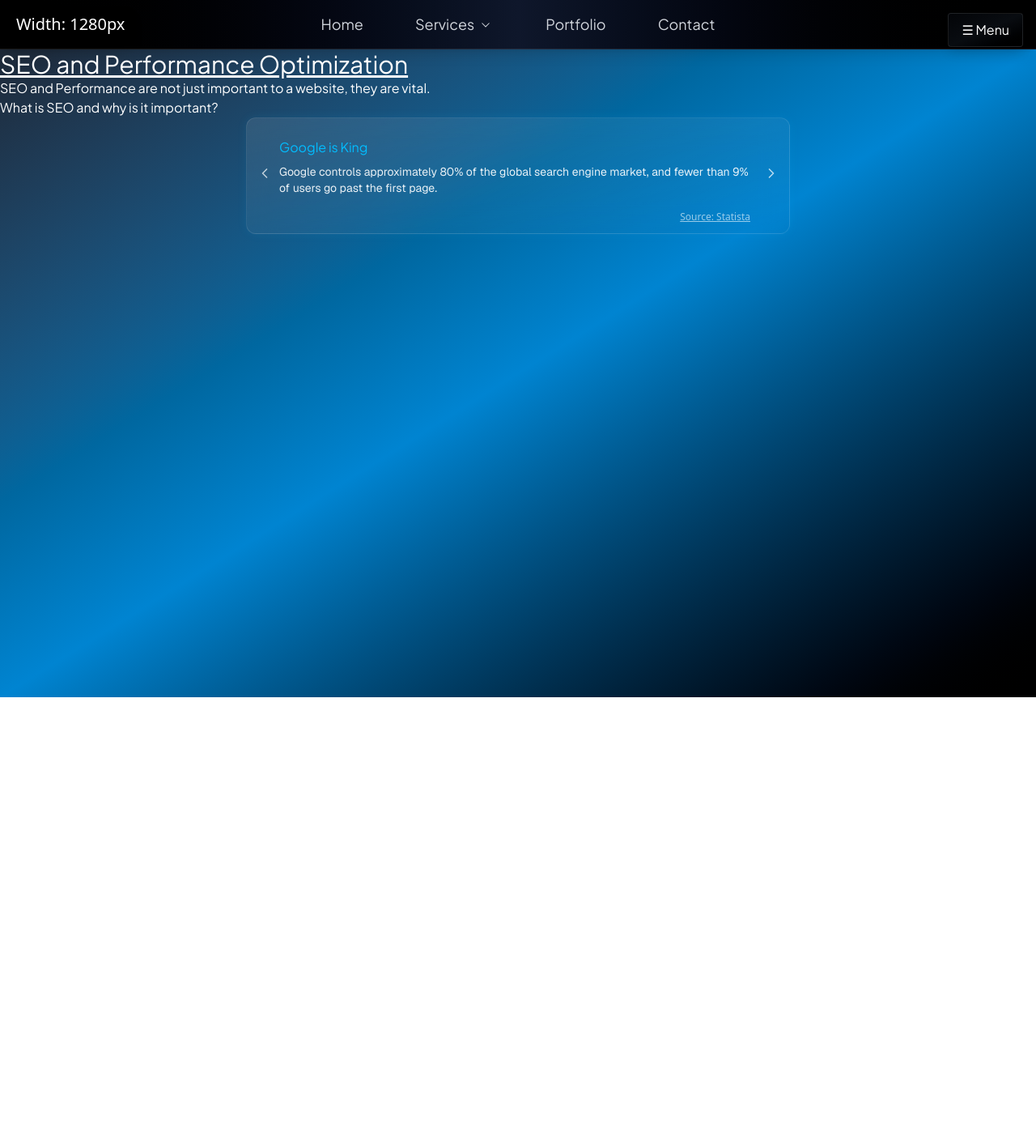
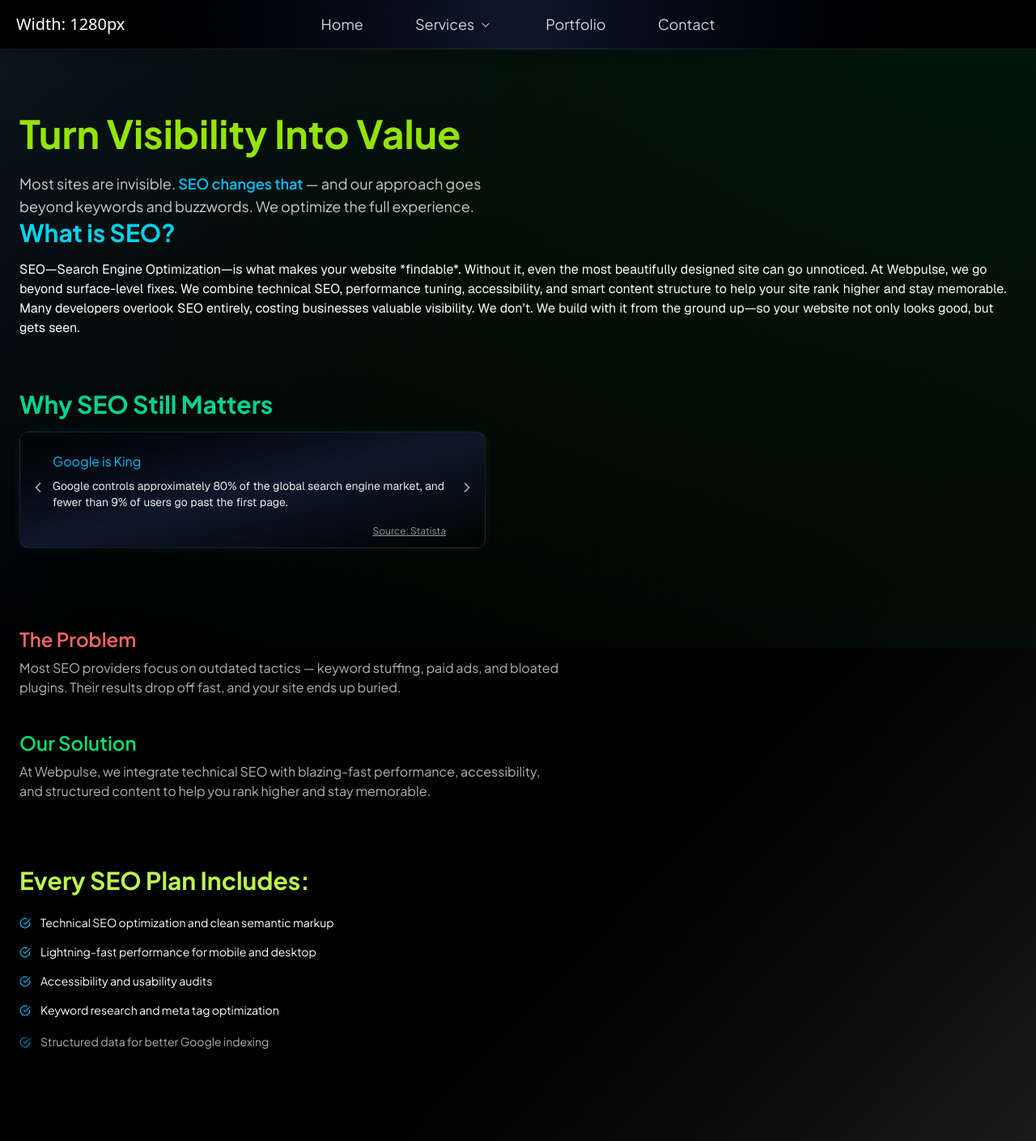
Before and after one commit to Ryan9698/webpulsedesigns, a Next.js app in the folder webpulsedesigns/: page /solutions/seo in a window 1280 px wide. Shown: the whole page at 81% size. Before the commit the page ends 861 px from the top, so only its background shows below. Built offline with nearby package versions, Linux system fonts and the light colour scheme.

Commit message:
Edits to Web Design page and relevant components. Styling changes and enhancements

```diff
--- a/webpulsedesigns/src/app/solutions/seo/page.jsx
+++ b/webpulsedesigns/src/app/solutions/seo/page.jsx
@@ -1,29 +1,94 @@
+'use client';
+
 import { seoFacts } from '@/app/data';
-import { FactCarousel } from '@/components/general';
+import {
+  FactCarousel,
+  Highlight,
+  AnimatedChecklist,
+} from '@/components/general';
 
 export default function SeoAndPerformance() {
   return (
-    <div className="bg-gradient-to-br min-h-screen from-gray-800 via-sky-600 to-black">
-      <section>
-        <h1 className="font-jakartaSans text-white text-3xl underline">
-          SEO and Performance Optimization
+    <div className="bg-gradient-to-br from-[#0b0f19] via-black to-[#1a1a1a] text-white font-jakartaSans px-6 py-20">
+      {/* Radial Accent */}
+      <div className="absolute inset-0 z-0 bg-[radial-gradient(ellipse_at_top_right,_rgba(34,197,94,0.12),_transparent)] pointer-events-none" />
+
+      <section className="flex flex-col justify-start w-1/2 space-y-6">
+        <h1 className="text-4xl md:text-5xl font-bold text-lime-400">
+          Turn Visibility Into Value
         </h1>
-        <p className="font-jakartaSans text-white">
-          SEO and Performance are not just important to a website, they are
-          vital.
+        <p className="text-white/80 text-lg max-w-3xl">
+          Most sites are invisible.{' '}
+          <Highlight variant="blue">SEO changes that</Highlight> — and our
+          approach goes beyond keywords and buzzwords. We optimize the full
+          experience.
         </p>
       </section>
-      {/* Maybe an animation or carousel - What is SEO (facts)*/}
-      <section>
-        <h2 className="font-jakartaSans text-white">
-          What is SEO and why is it important?
+
+      <section className="">
+        <h2 className="text-3xl font-bold text-cyan-400 mb-4 font-jakartaSans">
+          What is SEO?
         </h2>
-        {/* SEO and content here */}
+        <p className="font-geist">
+          SEO—Search Engine Optimization—is what makes your website *findable*.
+          Without it, even the most beautifully designed site can go unnoticed.
+          At Webpulse, we go beyond surface-level fixes. We combine technical
+          SEO, performance tuning, accessibility, and smart content structure to
+          help your site rank higher and stay memorable. Many developers
+          overlook SEO entirely, costing businesses valuable visibility. We
+          don’t. We build with it from the ground up—so your website not only
+          looks good, but gets seen.
+        </p>
+      </section>
+
+      {/* Facts Carousel */}
+      <section className="max-w-screen-xl mx-auto mt-16">
+        <h2 className="text-3xl font-bold text-emerald-400 mb-4">
+          Why SEO Still Matters
+        </h2>
         <FactCarousel data={seoFacts} />
       </section>
 
-      <section>
-        {/* Emphasizing importance of SEO, what it is I do and why it is different than other competitors. */}
+      {/* Problem/Solution Pitch */}
+      <section className="max-w-screen-xl mx-auto mt-24 space-y-10">
+        <div>
+          <h2 className="text-2xl font-semibold text-red-400 mb-2">
+            The Problem
+          </h2>
+          <p className="text-white/70 max-w-2xl">
+            Most SEO providers focus on outdated tactics — keyword stuffing,
+            paid ads, and bloated plugins. Their results drop off fast, and your
+            site ends up buried.
+          </p>
+        </div>
+
+        <div>
+          <h2 className="text-2xl font-semibold text-green-400 mb-2">
+            Our Solution
+          </h2>
+          <p className="text-white/70 max-w-2xl">
+            At Webpulse, we integrate technical SEO with blazing-fast
+            performance, accessibility, and structured content to help you rank
+            higher and stay memorable.
+          </p>
+        </div>
+      </section>
+
+      {/* What You Get */}
+      <section className="max-w-screen-xl mx-auto mt-20">
+        <h2 className="text-3xl font-bold text-lime-300 mb-6">
+          Every SEO Plan Includes:
+        </h2>
+        <AnimatedChecklist
+          items={[
+            'Technical SEO optimization and clean semantic markup',
+            'Lightning-fast performance for mobile and desktop',
+            'Accessibility and usability audits',
+            'Keyword research and meta tag optimization',
+            'Structured data for better Google indexing',
+            'Integrated analytics and tracking setup',
+          ]}
+        />
       </section>
     </div>
   );
--- a/webpulsedesigns/src/components/general/AnimatedChecklist/AnimatedChecklist.jsx
+++ b/webpulsedesigns/src/components/general/AnimatedChecklist/AnimatedChecklist.jsx
@@ -16,9 +16,14 @@ const itemVariants = {
   }),
 };
 
-export default function AnimatedChecklist({ items = [] }) {
+export default function AnimatedChecklist({ items = [], className = '' }) {
   return (
-    <ul className="space-y-4">
+    <motion.ul
+      initial="hidden"
+      whileInView="visible"
+      viewport={{ once: true, amount: 0.4 }}
+      className="space-y-4"
+    >
       {items.map((item, i) => {
         return (
           <motion.li
@@ -27,13 +32,13 @@ export default function AnimatedChecklist({ items = [] }) {
             initial="hidden"
             animate="visible"
             variants={itemVariants}
-            className="flex gap-3 items-start text-white"
+            className={`flex gap-3 items-start text-white text-sm md:text-md mx-4 md:mx-0 mr-10 md:mr-0 ${className}`}
           >
             <FiCheckCircle className="text-sky-400 text-cl mt-1 shrink-0" />
             <span>{item}</span>
           </motion.li>
         );
       })}
-    </ul>
+    </motion.ul>
   );
 }
--- a/webpulsedesigns/src/components/general/FactCarousel/FactCarousel.jsx
+++ b/webpulsedesigns/src/components/general/FactCarousel/FactCarousel.jsx
@@ -4,7 +4,7 @@ import { useState, useEffect } from 'react';
 import { FiChevronLeft, FiChevronRight } from 'react-icons/fi';
 import { motion, AnimatePresence } from 'framer-motion';
 
-export default function FactCarousel({ data = [] }) {
+export default function FactCarousel({ data = [], className = '' }) {
   const [index, setIndex] = useState(0);
 
   const next = () => setIndex((prev) => (prev + 1) % data.length);
@@ -20,19 +20,22 @@ export default function FactCarousel({ data = [] }) {
   const current = data[index];
 
   return (
-    <div className="relative w-full max-w-2xl mx-auto h-44 md:h-36 bg-gradient-to-br from-white/10 via-white/5 to-white/0 p-6 rounded-xl border border-white/10 shadow-[0_0_12px_rgba(0,191,255,0.1)] backdrop-blur-lg text-white space-y-4 transition-all">
+    <div
+      className={`relative w-full max-w-md md:max-w-xl overflow-hidden box-border h-44 md:h-36 bg-gradient-to-br from-black/30 via-slate-900 to-black/10 p-6 rounded-xl border border-white/10 shadow-[0_0_12px_rgba(0,191,255,0.1)] backdrop-blur-lg text-white space-y-4 transition-all ${className}`}
+    >
       <AnimatePresence mode="wait">
         <motion.div
+          layout="position"
           key={current.title}
           initial={{ opacity: 0, x: 20 }}
           animate={{ opacity: 1, x: 0 }}
           exit={{ opacity: 0, x: -20 }}
           transition={{ duration: 0.5 }}
         >
-          <h3 className="text-md text-sky-400 mb-2 mx-4 font-jakartaSans">
+          <h3 className="text-md text-sky-400 mb-2 mx-4 font-jakartaSans whitespace-pre-wrap break-words">
             {current.title}
           </h3>
-          <p className="text-white/90 font-geist text-sm mb-3 mx-4">
+          <p className="text-white/90 font-geist text-sm mb-3 mx-4 whitespace-pre-wrap break-words">
             {current.description}
           </p>
           <div className="text-end mx-6">
--- a/webpulsedesigns/src/components/layout/Navbar/MobileNav.jsx
+++ b/webpulsedesigns/src/components/layout/Navbar/MobileNav.jsx
@@ -4,40 +4,15 @@ import { motion, AnimatePresence } from 'framer-motion';
 import Link from 'next/link';
 import { usePathname } from 'next/navigation';
 
-// EXERCISES (NOT PART OF SITE CODE) /////////////////
-
-// const recipes = [
-//   { name: 'Spaghetti Carbonara', cuisine: 'Italian', difficulty: 'easy' },
-//   { name: 'Margherita Pizza', cuisine: 'Italian', difficulty: 'medium' },
-//   { name: 'Kung Pao Chicken', cuisine: 'Chinese', difficulty: 'hard' },
-//   { name: 'Sweet and Sour Pork', cuisine: 'Chinese', difficulty: 'medium' },
-//   { name: 'Croissant', cuisine: 'French', difficulty: 'hard' },
-//   { name: 'Ratatouille', cuisine: 'French', difficulty: 'easy' },
-// ];
-
-function categorizeWordsWithCount(arr) {
-  return arr.reduce((acc, item) => {
-    const word = item[0];
-    acc[word] = acc[word] || { count: 0, words: [] };
-    acc[word].count++;
-    acc[word].words.push(item);
-    console.log(acc);
-    return acc;
-  }, {});
-}
-
-categorizeWordsWithCount(['apricot', 'apple', 'bread', 'celery', 'date']);
-/////////////////////////////////////////////////////
-
 const navLinks = [
   { label: 'Home', href: '/' },
   {
     label: 'Services',
     subLinks: [
-      { label: 'Branding', href: '/solutions/branding' },
+      // { label: 'Branding', href: '/solutions/branding' },
+      { label: 'Web Design', href: '/solutions/webdesign' },
       { label: 'SEO', href: '/solutions/seo' },
-      { label: 'Ads', href: '/solutions/ads' },
-      { label: 'Web Design', href: '/solutions/webdesign' },
+      // { label: 'Ads', href: '/solutions/ads' },
     ],
   },
   { label: 'Portfolio', href: '/portfolio' },
@@ -88,7 +63,7 @@ export default function MobileNav() {
       {/* Hamburger */}
       <button
         onClick={toggleMenu}
-        className="fixed top-4 right-4 z-[100] text-white font-jakartaSans bg-gradient-to-br from-gray-900/20 via-gray-800/30 to-black/30 border border-white/10 px-4 py-2 rounded shadow-lg"
+        className="md:hidden fixed top-4 right-4 z-[100] text-white font-jakartaSans bg-gradient-to-br from-gray-900/20 via-gray-800/30 to-black/30 border border-white/10 px-4 py-2 rounded shadow-lg"
       >
         {isOpen ? '✖ Close' : '☰ Menu'}
       </button>
@@ -160,7 +135,7 @@ export default function MobileNav() {
                                 animate={{ opacity: 1, height: 'auto' }}
                                 exit={{ opacity: 0, height: 0 }}
                                 transition={{ duration: 0.3 }}
-                                className="ml-4 mt-4 space-y-2 text-base text-gray-300"
+                                className="ml-4 mt-4 space-y-2 text-xl text-gray-300"
                               >
                                 {item.subLinks.map((sub) => (
                                   <Link
```
Also changed, not shown: webpulsedesigns/src/app/contact/ContactHeader.jsx (+28 -17 lines), webpulsedesigns/src/app/solutions/webdesign/page.jsx (+51 -12 lines).
